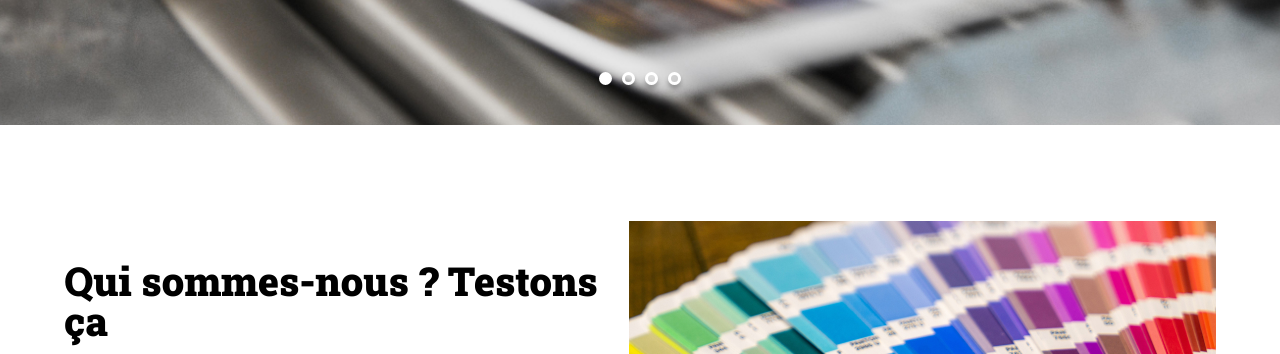
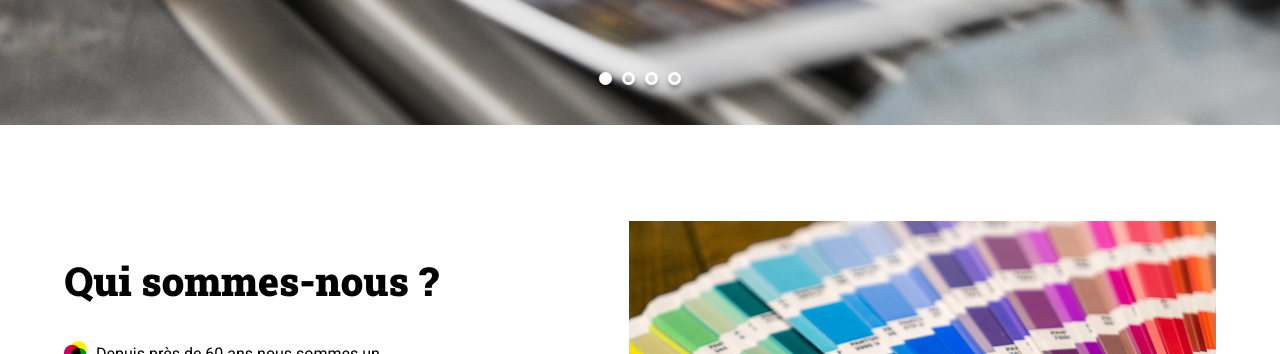
Before and after one commit to RomainG-A/print-it, a plain HTML site: page index.html in a window 1280 px wide. Shown: the part 446-800 px from the top of the page. Drawn offline with Linux system fonts and the light colour scheme.

Commit message:
test concluant

```diff
--- a/index.html
+++ b/index.html
@@ -27,7 +27,7 @@
 	</div>
 	<section id="about-us" class="container">
 		<div>
-			<h2>Qui sommes-nous ? Testons ça</h2>
+			<h2>Qui sommes-nous ?</h2>
 			<ul>
 				<li>Depuis près de 60 ans nous sommes un imprimeur familial spécialisé dans les besoins d’entreprises de petite et grande taille. Implantés à Rennes dans le quartier Bréquigny, nous accompagnons nos clients dans leurs projets d’impression.</li>
 				<li>De la création de vos fichiers à la livraison de vos imprimés, nous mettons tout notre savoir-faire à votre disposition afin de répondre au mieux à vos attentes.</li>
```
